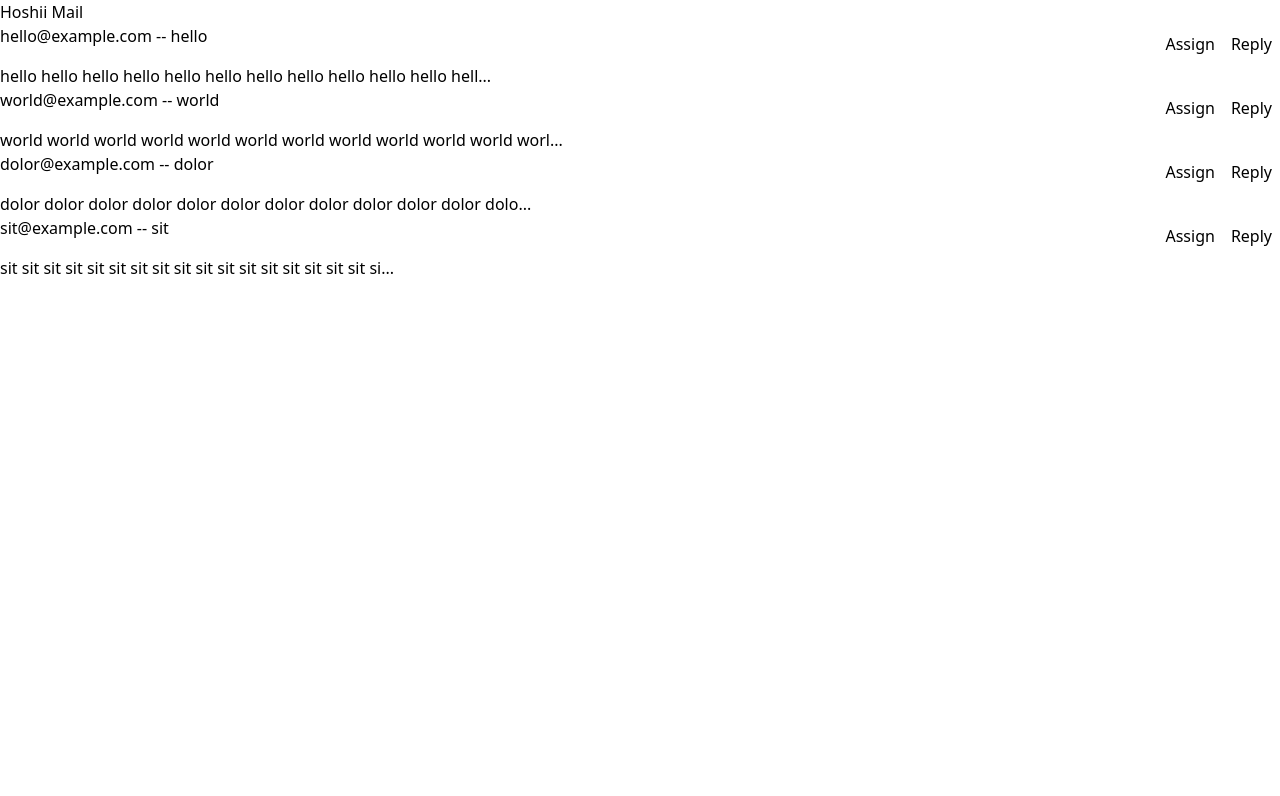
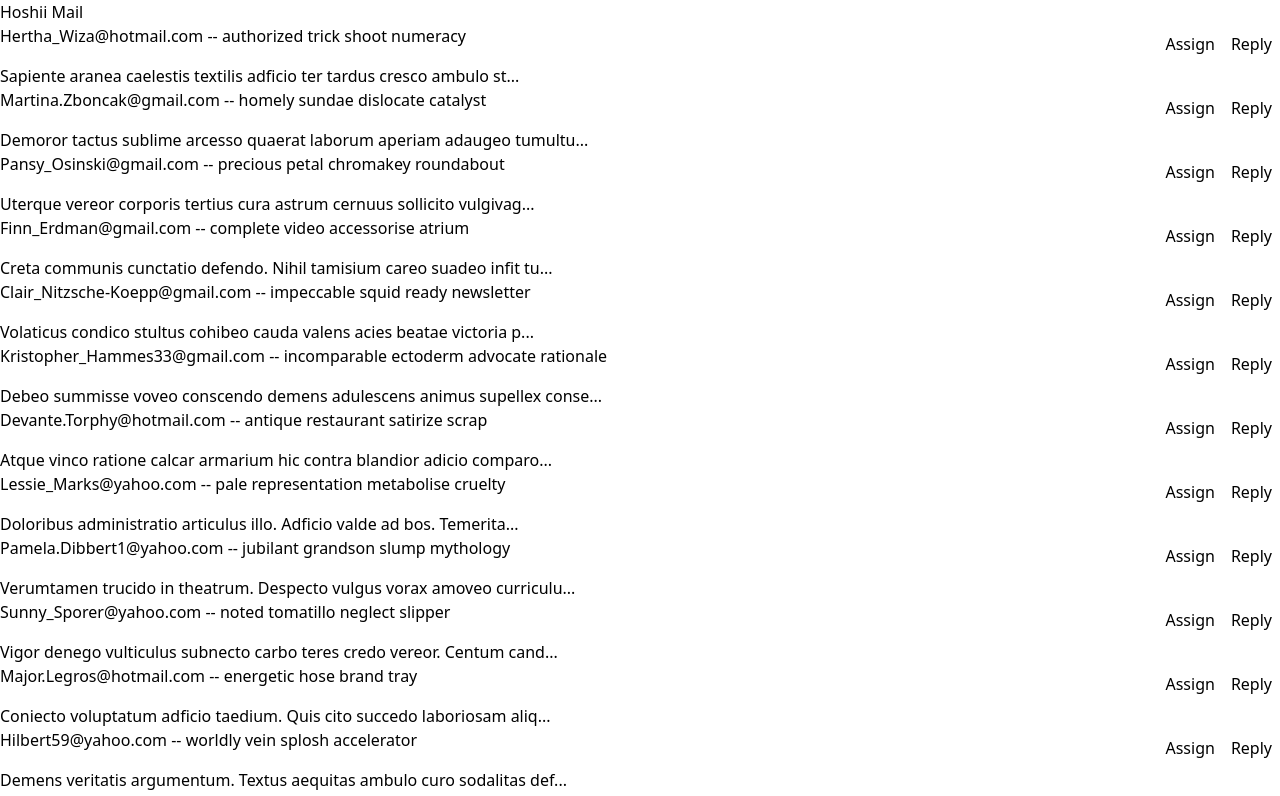
Before and after one commit to jkasalt/hoshii-mail, a React (Vite) app: page / in a window 1280 px wide. Shown: the top 796 px of the page. Built offline with nearby package versions, Linux system fonts and the light colour scheme.

Commit message:
use fake data generator

```diff
--- a/package.json
+++ b/package.json
@@ -16,6 +16,7 @@
   "devDependencies": {
     "@biomejs/biome": "^1.9.4",
     "@eslint/js": "^9.17.0",
+    "@faker-js/faker": "^9.3.0",
     "@types/react": "^18.3.18",
     "@types/react-dom": "^18.3.5",
     "@vitejs/plugin-react-swc": "^3.7.2",
--- a/src/fake-data.ts
+++ b/src/fake-data.ts
@@ -1,134 +1,31 @@
+import type { Email } from "./types/Email";
+import { faker } from "@faker-js/faker";
 import type { EmailThread } from "./types/EmailThread";
 
-const fakeData: EmailThread[] = [
-  {
-    id: 0,
-    sender: "hello@example.com",
-    subject: "hello",
-    emails: [
-      {
-        sender: "hello@example.com",
-        timestamp: "999999",
-        body: "hello hello hello hello hello hello hello hello hello hello hello hello hello hello hello hello hello hello hello hello hello hello hello hello hello hello hello hello hello hello hello hello hello hello hello hello hello",
-      },
-      {
-        sender: "hello1@example.com",
-        timestamp: "11234",
-        body: "hello hello hello",
-      },
-      {
-        sender: "hello2@example.com",
-        timestamp: "21234",
-        body: "hello hello",
-      },
-      {
-        sender: "hello3@example.com",
-        timestamp: "31234",
-        body: "hello hello",
-      },
-      {
-        sender: "hello4@example.com",
-        timestamp: "41234",
-        body: "hello hello",
-      },
-    ],
-  },
-  {
-    id: 1,
-    sender: "world@example.com",
-    subject: "world",
-    emails: [
-      {
-        sender: "world@example.com",
-        timestamp: "101234",
-        body: "world world world world world world world world world world world world world world world world world world world world world world world world world world world world world world world world world world world world world",
-      },
-      {
-        sender: "world1@example.com",
-        timestamp: "11234",
-        body: "world world world",
-      },
-      {
-        sender: "world2@example.com",
-        timestamp: "21234",
-        body: "world world",
-      },
-      {
-        sender: "world3@example.com",
-        timestamp: "31234",
-        body: "world world",
-      },
-      {
-        sender: "world4@example.com",
-        timestamp: "41234",
-        body: "world world",
-      },
-    ],
-  },
-  {
-    id: 2,
-    sender: "dolor@example.com",
-    subject: "dolor",
-    emails: [
-      {
-        sender: "dolor@example.com",
-        timestamp: "201234",
-        body: "dolor dolor dolor dolor dolor dolor dolor dolor dolor dolor dolor dolor dolor dolor dolor dolor dolor dolor dolor dolor dolor dolor dolor dolor dolor dolor dolor dolor dolor dolor dolor dolor dolor dolor dolor dolor dolor",
-      },
-      {
-        sender: "dolor1@example.com",
-        timestamp: "11234",
-        body: "dolor dolor dolor",
-      },
-      {
-        sender: "dolor2@example.com",
-        timestamp: "21234",
-        body: "dolor dolor",
-      },
-      {
-        sender: "dolor3@example.com",
-        timestamp: "31234",
-        body: "dolor dolor",
-      },
-      {
-        sender: "dolor4@example.com",
-        timestamp: "41234",
-        body: "dolor dolor",
-      },
-    ],
-  },
-  {
-    id: 3,
-    sender: "sit@example.com",
-    subject: "sit",
-    emails: [
-      {
-        sender: "sit@example.com",
-        timestamp: "301234",
-        body: "sit sit sit sit sit sit sit sit sit sit sit sit sit sit sit sit sit sit sit sit sit sit sit sit sit sit sit sit sit sit sit sit sit sit sit sit sit",
-      },
-      {
-        sender: "sit1@example.com",
-        timestamp: "11234",
-        body: "sit sit sit",
-      },
-      {
-        sender: "sit2@example.com",
-        timestamp: "21234",
-        body: "sit sit",
-      },
-      {
-        sender: "sit3@example.com",
-        timestamp: "31234",
-        body: "sit sit",
-      },
-      {
-        sender: "sit4@example.com",
-        timestamp: "41234",
-        body: "sit sit",
-      },
-    ],
-  },
-];
+function fakeEmail(me: string, you: string): Email {
+  return {
+    sender: Math.random() < 0.5 ? me : you,
+    timestamp: faker.date.recent().toTimeString(),
+    body: faker.lorem.lines(),
+  };
+}
+
+function fakeThread(id: number): EmailThread {
+  const me = "me@example.com";
+  const you = faker.internet.email();
+  return {
+    id,
+    sender: you,
+    subject: `${faker.word.adjective()} ${faker.word.noun()} ${faker.word.verb()} ${faker.word.noun()}`,
+    emails: faker.helpers.multiple(() => fakeEmail(me, you), {
+      count: { min: 1, max: 100 },
+    }),
+  };
+}
+
+const fakeData: EmailThread[] = Array.from(
+  { length: 500 },
+  (_, key) => key,
+).map((id) => fakeThread(id));
 
 export default fakeData;
```
Also changed, not shown: 1 other file (tests, documents, lock files or other folders).
